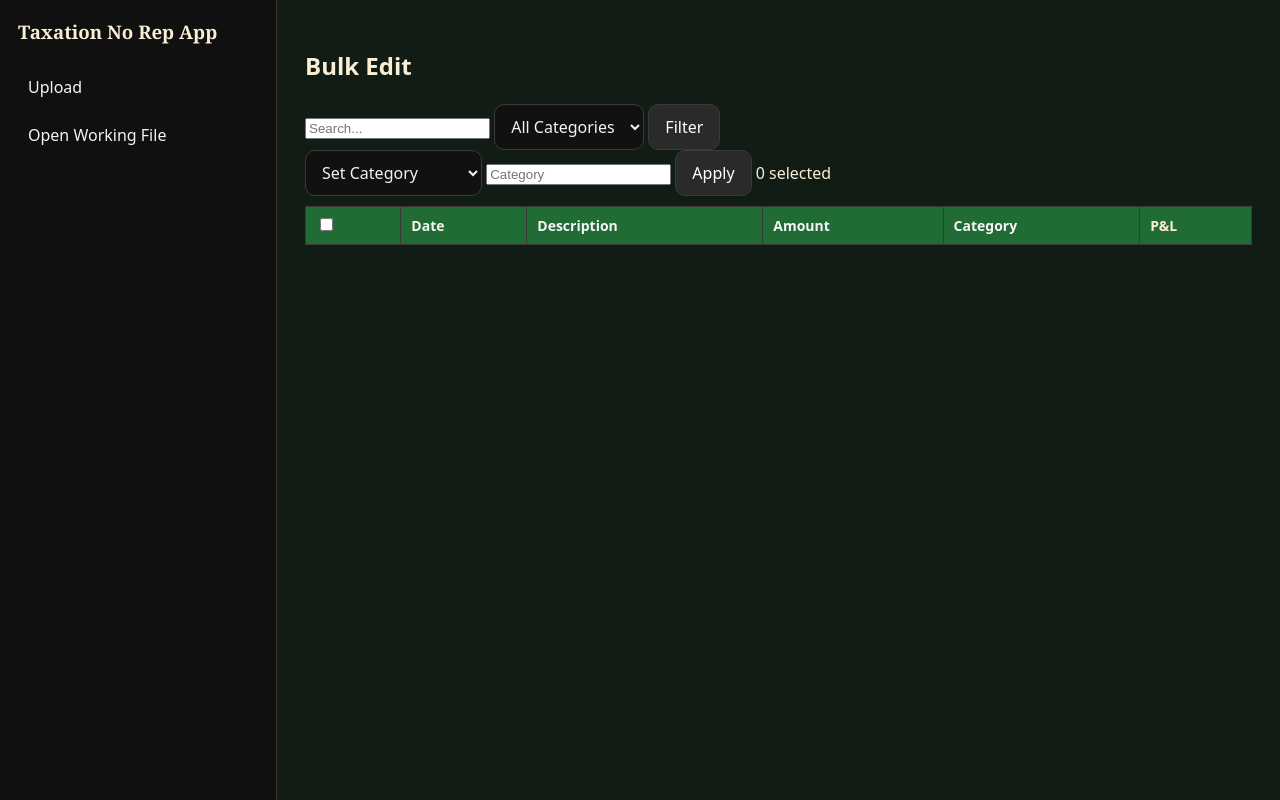
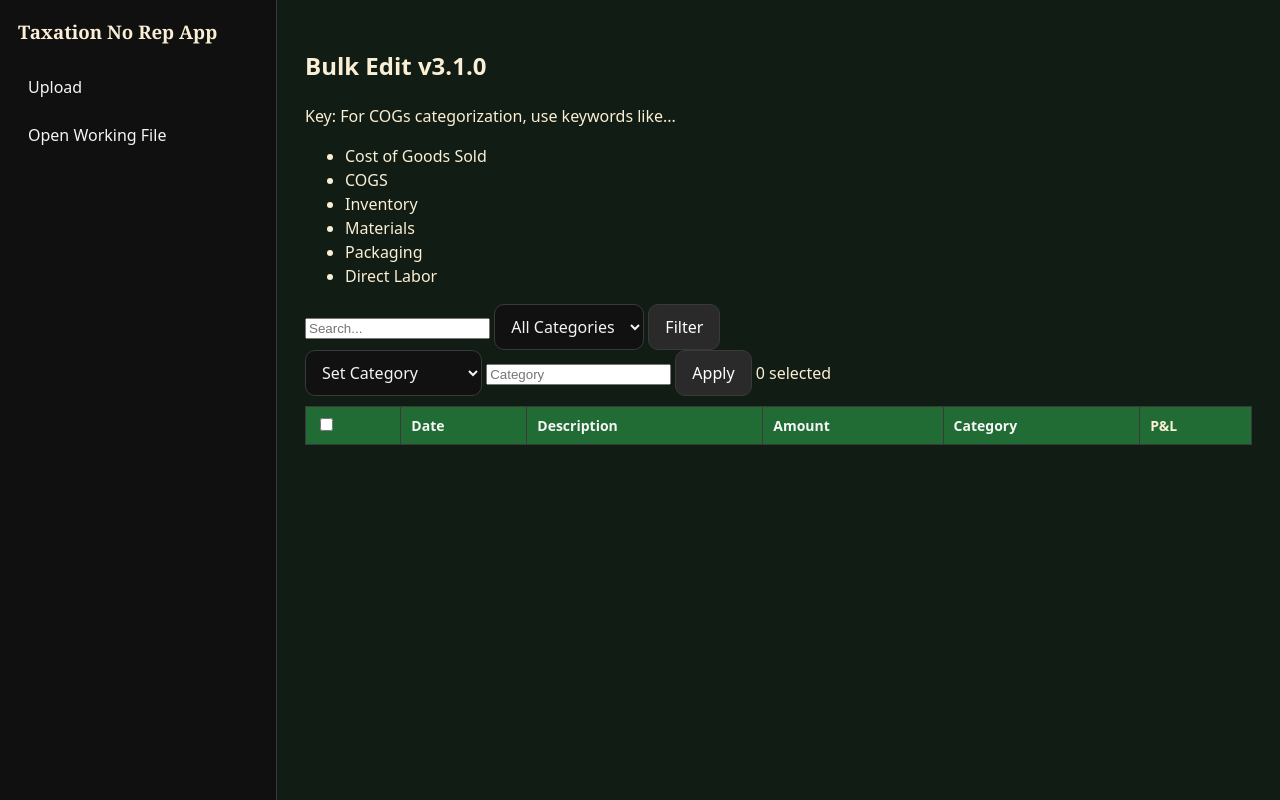
Before and after one commit to CogSciOliver/taxation-without-rep, a FastAPI app: template templates/bulk_edit.html in a window 1280 px wide. Run offline with FastAPI, Linux system fonts and the light colour scheme; the template is opened without the code that fills it, so the values that code supplies are empty.

Commit message:
## v3.1.2 - Display: P&L: Total and Bottom Line Styling

```diff
--- a/app.py
+++ b/app.py
@@ -1,5 +1,5 @@
 # app.py WORK IN PROGRESS, author Danii Oliver
-# v3.1.0 DISPLAY: P&L Order 04.01.2026 23:12
+# v3.1.2 DISPLAY: P&L COGS 04.02.2026 00:29
 
 from __future__ import annotations
 
@@ -164,6 +164,40 @@ def list_workspaces() -> list[str]:
 # End Create and Save Local Workspace Functions
 
 
+
+# Create P&L Tables, Styles, Flags, and Form Checklist Functions
+# =============================================
+
+def _render_pl_table(df: pd.DataFrame) -> str:
+    if df.empty:
+        return ""
+
+    display_df = df.copy()
+
+    def row_styles(row):
+        label = str(row.get("category", "")).strip().lower()
+
+        if label in {"gross profit", "net profit"}:
+            style = "color: #f5f5f5; font-family: serif; font-weight: 800; font-size: 1.05rem; border-top: 3px double #999; border-bottom: 3px double #999; background: rgba(255,255,255,0.06);"
+        elif label.startswith("total "):
+            style = "color: #f5f5f5; font-family: serif; font-weight: 400; font-size: 1.05rem; border-top: 2px solid #40c664; background: rgba(255,255,255,0.03);"
+        else:
+            style = ""
+
+        return [style] * len(row)
+
+    styler = (
+        display_df.style
+        .format({"total": "{:,.2f}"})
+        .hide(axis="index")
+        .set_table_attributes('class="data-table pl-table"')
+        .apply(row_styles, axis=1)
+    )
+
+    return styler.to_html()
+
+# =============================================
+# End P&L Tables, Styles, Flags, and Form Checklist Functions
 
 def _canon_col(name: str) -> str:
     return re.sub(r"[^a-z0-9]+", "", str(name).strip().lower())
@@ -901,6 +935,15 @@ def pl_annual(request: Request, token: str):
 
     pl_cat_df = sess["pl_by_cat"].copy()
 
+    COGS_CATEGORIES = {
+        "cost of goods sold",
+        "cogs",
+        "inventory",
+        "materials",
+        "packaging",
+        "direct labor",
+    }
+
     income_df = (
         pl_cat_df[pl_cat_df["type"] == "income"]
         .drop(columns=["type"], errors="ignore")
@@ -908,16 +951,69 @@ def pl_annual(request: Request, token: str):
         .reset_index(drop=True)
     )
 
+    expense_rows = pl_cat_df[pl_cat_df["type"] == "expense"].copy()
+    expense_rows["_category_key"] = (
+        expense_rows["category"]
+        .fillna("")
+        .astype(str)
+        .str.strip()
+        .str.lower()
+    )
+
+    cogs_df = (
+        expense_rows[expense_rows["_category_key"].isin(COGS_CATEGORIES)]
+        .drop(columns=["type", "_category_key"], errors="ignore")
+        .sort_values(["total", "category"], ascending=[False, True])
+        .reset_index(drop=True)
+    )
+
     expense_df = (
-        pl_cat_df[pl_cat_df["type"] == "expense"]
-        .drop(columns=["type"], errors="ignore")
+        expense_rows[~expense_rows["_category_key"].isin(COGS_CATEGORIES)]
+        .drop(columns=["type", "_category_key"], errors="ignore")
         .sort_values(["total", "category"], ascending=[False, True])
         .reset_index(drop=True)
     )
 
     total_income = round(float(income_df["total"].sum()), 2) if not income_df.empty else 0.0
+    total_cogs = round(float(cogs_df["total"].sum()), 2) if not cogs_df.empty else 0.0
     total_expenses = round(float(expense_df["total"].sum()), 2) if not expense_df.empty else 0.0
-    net_profit = round(total_income - total_expenses, 2)
+
+    gross_profit = round(total_income - total_cogs, 2)
+    net_profit = round(gross_profit - total_expenses, 2)
+
+    income_display = pd.concat(
+        [
+            income_df,
+            pd.DataFrame([{"category": "Total Revenue", "total": total_income}]),
+        ],
+        ignore_index=True,
+    )
+
+    cogs_display = pd.concat(
+        [
+            cogs_df,
+            pd.DataFrame(
+                [
+                    {"category": "Total Cost of Goods Sold", "total": total_cogs},
+                    {"category": "Gross Profit", "total": gross_profit},
+                ]
+            ),
+        ],
+        ignore_index=True,
+    )
+
+    expense_display = pd.concat(
+        [
+            expense_df,
+            pd.DataFrame(
+                [
+                    {"category": "Total Expenses", "total": total_expenses},
+                    {"category": "Net Profit", "total": net_profit},
+                ]
+            ),
+        ],
+        ignore_index=True,
+    )
 
     return templates.TemplateResponse(
         "pl_annual.html",
@@ -929,9 +1025,14 @@ def pl_annual(request: Request, token: str):
             "nav": "annual",
             "entity_mode": sess["entity_mode"],
             "selected_year": sess.get("selected_year"),
-            "income_table": income_df.to_html(index=False, classes="data-table"),
-            "expense_table": expense_df.to_html(index=False, classes="data-table"),
+
+            "income_table": _render_pl_table(income_display),
+            "cogs_table": _render_pl_table(cogs_display),
+            "expense_table": _render_pl_table(expense_display),
+
             "total_income": total_income,
+            "total_cogs": total_cogs,
+            "gross_profit": gross_profit,
             "total_expenses": total_expenses,
             "net_profit": net_profit,
         },
--- a/templates/bulk_edit.html
+++ b/templates/bulk_edit.html
@@ -1,7 +1,21 @@
+<!--
+# bulk_edit.html WORK IN PROGRESS, author Danii Oliver
+# v3.1.2 DISPLAY: P&L COGS 04.01.2026 23:12
+-->
+
 {% extends "base.html" %}
 {% block content %}
 
-<h2>Bulk Edit</h2>
+<h2>Bulk Edit v3.1.0</h2>
+Key: For COGs categorization, use keywords like...
+<ul>
+  <li>Cost of Goods Sold</li>
+  <li>COGS</li>
+  <li>Inventory</li>
+  <li>Materials</li>
+  <li>Packaging</li>
+  <li>Direct Labor</li>
+</ul>
 
 <form method="get" action="/bulk-edit">
   <input type="hidden" name="token" value="{{ token }}">
@@ -11,7 +25,7 @@
   <select name="category">
     <option value="">All Categories</option>
     {% for c in categories %}
-    <option value="{{ c }}" {% if filters.category == c %}selected{% endif %}>
+    <option value="{{ c }}" {% if filters.category==c %}selected{% endif %}>
       {{ c }}
     </option>
     {% endfor %}
@@ -43,7 +57,7 @@
         <a href="/bulk-edit?token={{ token }}&q={{ filters.q }}&category={{ filters.category }}&tx_type={{ filters.tx_type }}&pl_status={{ filters.pl_status }}&month={{ filters.month }}&sort=date&dir={% if filters.sort == 'date' and filters.dir == 'asc' %}desc{% else %}asc{% endif %}">
           Date
           {% if filters.sort == 'date' %}
-            {% if filters.dir == 'asc' %}↑{% else %}↓{% endif %}
+          {% if filters.dir == 'asc' %}↑{% else %}↓{% endif %}
           {% endif %}
         </a>
       </th>
@@ -52,7 +66,7 @@
         <a href="/bulk-edit?token={{ token }}&q={{ filters.q }}&category={{ filters.category }}&tx_type={{ filters.tx_type }}&pl_status={{ filters.pl_status }}&month={{ filters.month }}&sort=description&dir={% if filters.sort == 'description' and filters.dir == 'asc' %}desc{% else %}asc{% endif %}">
           Description
           {% if filters.sort == 'description' %}
-            {% if filters.dir == 'asc' %}↑{% else %}↓{% endif %}
+          {% if filters.dir == 'asc' %}↑{% else %}↓{% endif %}
           {% endif %}
         </a>
       </th>
@@ -61,7 +75,7 @@
         <a href="/bulk-edit?token={{ token }}&q={{ filters.q }}&category={{ filters.category }}&tx_type={{ filters.tx_type }}&pl_status={{ filters.pl_status }}&month={{ filters.month }}&sort=amount&dir={% if filters.sort == 'amount' and filters.dir == 'asc' %}desc{% else %}asc{% endif %}">
           Amount
           {% if filters.sort == 'amount' %}
-            {% if filters.dir == 'asc' %}↑{% else %}↓{% endif %}
+          {% if filters.dir == 'asc' %}↑{% else %}↓{% endif %}
           {% endif %}
         </a>
       </th>
@@ -70,7 +84,7 @@
         <a href="/bulk-edit?token={{ token }}&q={{ filters.q }}&category={{ filters.category }}&tx_type={{ filters.tx_type }}&pl_status={{ filters.pl_status }}&month={{ filters.month }}&sort=category&dir={% if filters.sort == 'category' and filters.dir == 'asc' %}desc{% else %}asc{% endif %}">
           Category
           {% if filters.sort == 'category' %}
-            {% if filters.dir == 'asc' %}↑{% else %}↓{% endif %}
+          {% if filters.dir == 'asc' %}↑{% else %}↓{% endif %}
           {% endif %}
         </a>
       </th>
```
Also changed, not shown: RELEASE_NOTES.md (+8 -0 lines), assets/css/template.css (+40 -2 lines), templates/pl_annual.html (+12 -3 lines).
